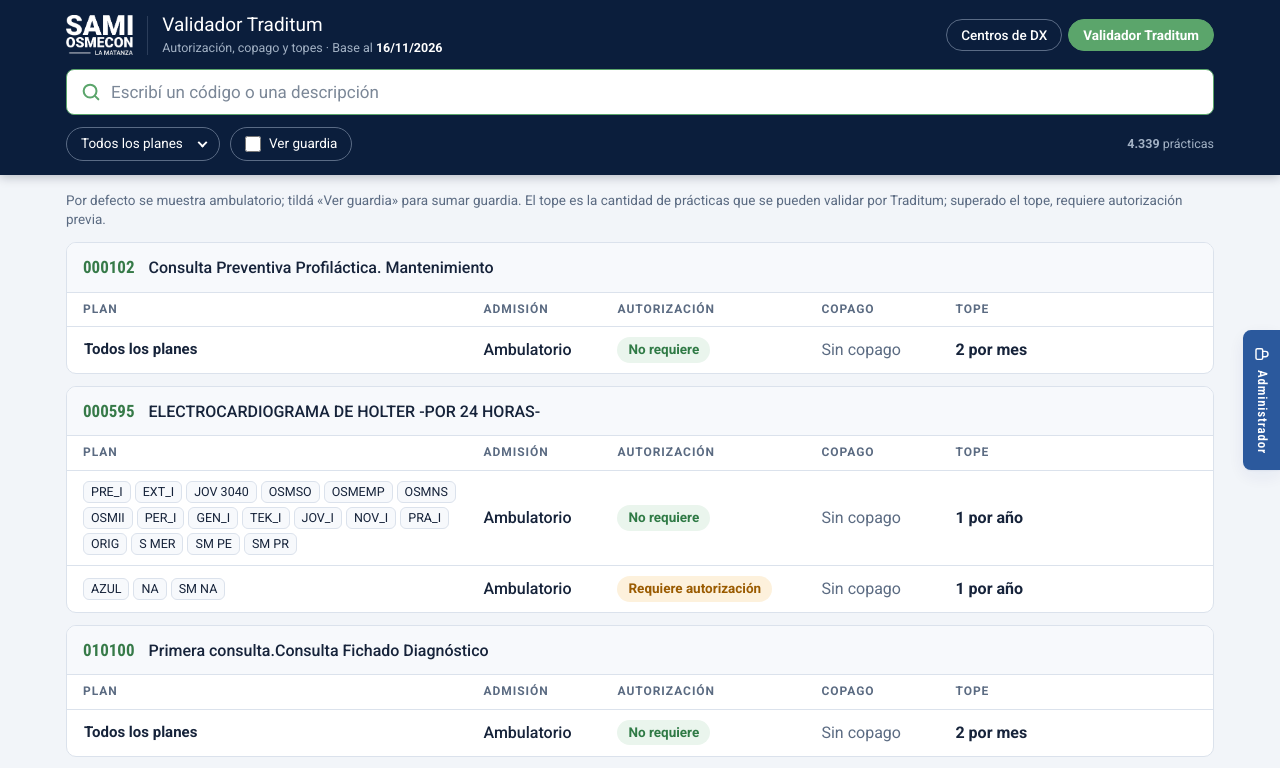
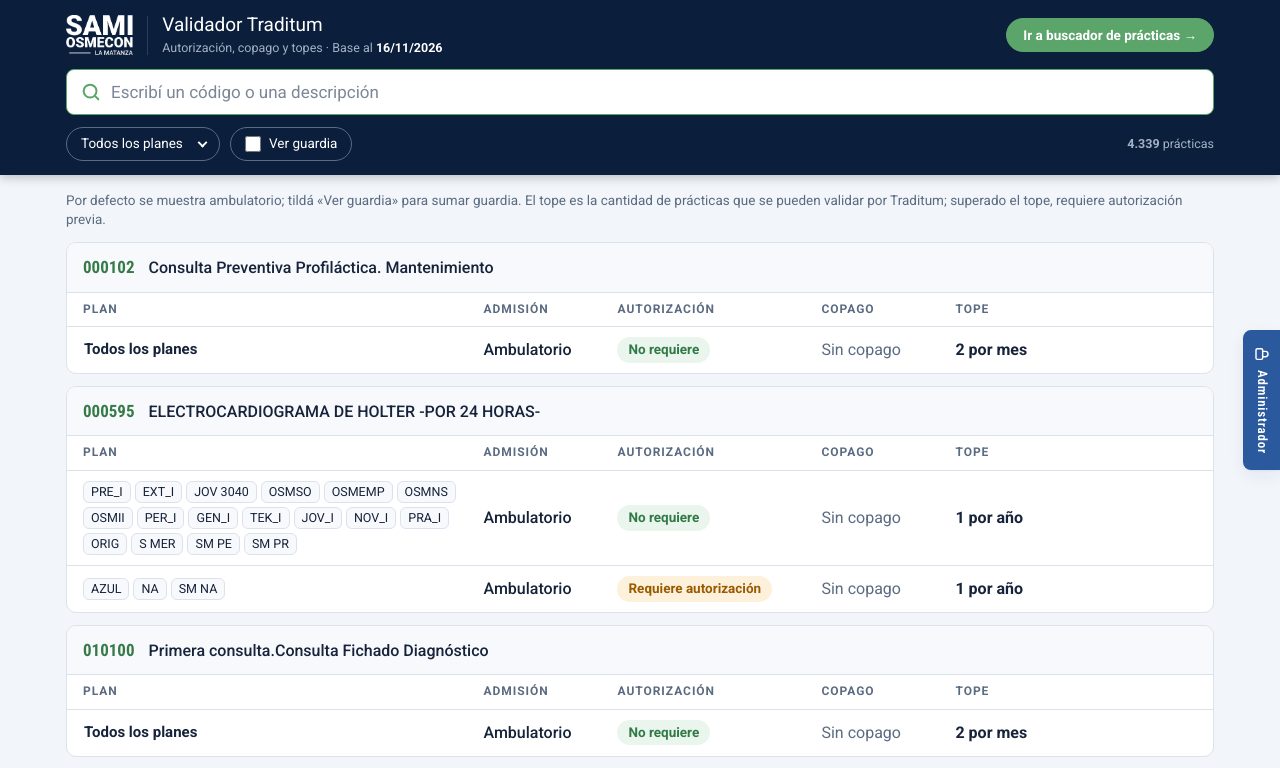
Before and after one commit to mosanchez63/Buscador-de-practicas, a plain HTML site: page traditum.html in a window 1280 px wide. Shown: the top 768 px of the page. Drawn offline with Linux system fonts and the light colour scheme.

Commit message:
Add files via upload

```diff
--- a/traditum.html
+++ b/traditum.html
@@ -12,10 +12,9 @@
 <link rel="stylesheet" href="estilos.css">
 <style>
 /* Navegación entre secciones (igual que en index.html) */
-.hnav{margin-left:auto;display:flex;gap:6px;flex:none}
-.hnav a{height:32px;display:inline-flex;align-items:center;border:1px solid #5a6b85;border-radius:999px;padding:0 14px;color:#fff;text-decoration:none;font-size:13.5px;font-weight:500;white-space:nowrap}
-.hnav a:hover{border-color:#8fa0b8}
-.hnav a[aria-current]{background:var(--leaf);border-color:var(--leaf);font-weight:700}
+.hnav{margin-left:auto;display:flex;flex:none}
+.hnav a{height:34px;display:inline-flex;align-items:center;gap:6px;border:1px solid var(--leaf);border-radius:999px;background:var(--leaf);padding:0 16px;color:#fff;text-decoration:none;font-size:13.5px;font-weight:700;white-space:nowrap}
+.hnav a:hover{filter:brightness(1.08)}
 @media (max-width:760px){.brandrow{flex-wrap:wrap}.hnav{margin-left:0;width:100%}.hnav a{flex:1;justify-content:center}}
 /* Validador Traditum: usa la marca y el encabezado de estilos.css */
 :root{--req:#9a5b00;--req-bg:#fdf1dc}
@@ -87,7 +86,7 @@ main{gap:12px}
         <h1>Validador Traditum</h1>
         <p id="vig">Autorización, copago y topes</p>
       </div>
-      <nav class="hnav" id="hnav" aria-label="Secciones"><a href="index.html">Centros de DX</a><a href="traditum.html" aria-current="page">Validador Traditum</a></nav>
+      <nav class="hnav" id="hnav" aria-label="Secciones"><a href="index.html">Ir a buscador de prácticas →</a></nav>
     </div>
     <div class="qwrap">
       <svg viewBox="0 0 24 24" fill="none" stroke="currentColor" stroke-width="2.2" stroke-linecap="round"><circle cx="11" cy="11" r="7"/><path d="m20 20-3.5-3.5"/></svg>
```
Also changed, not shown: index.html (+4 -5 lines).
